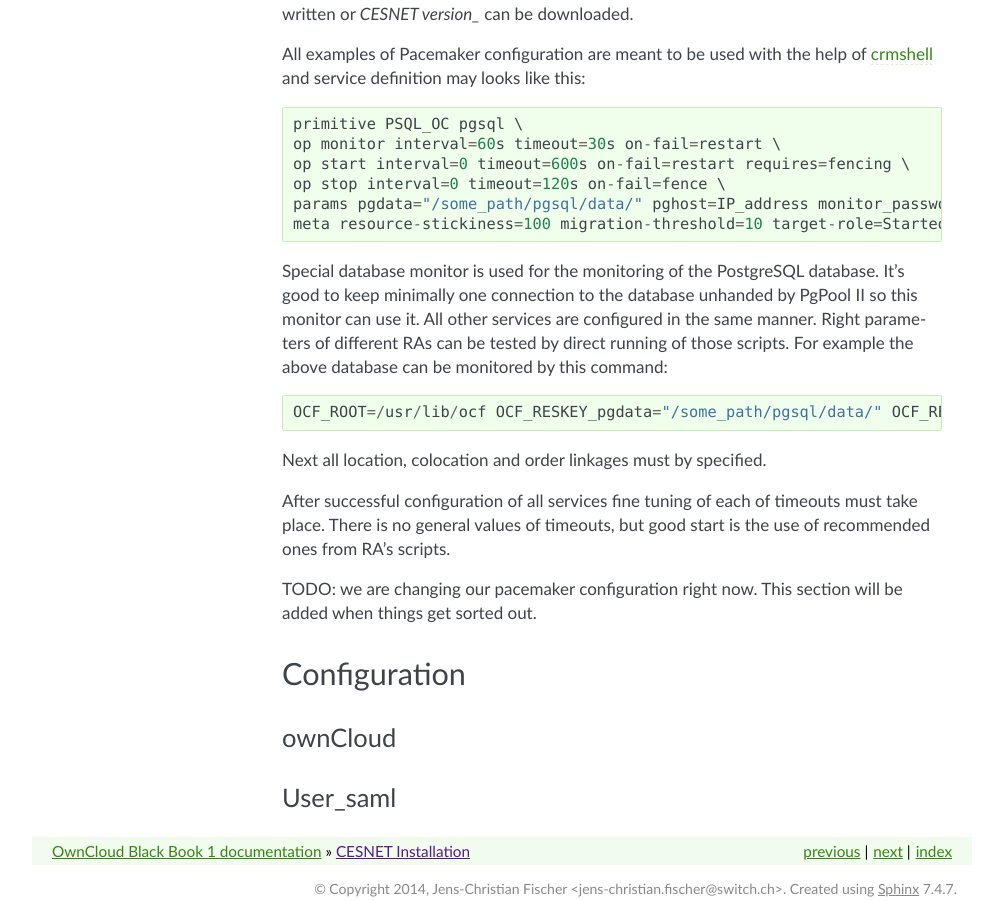
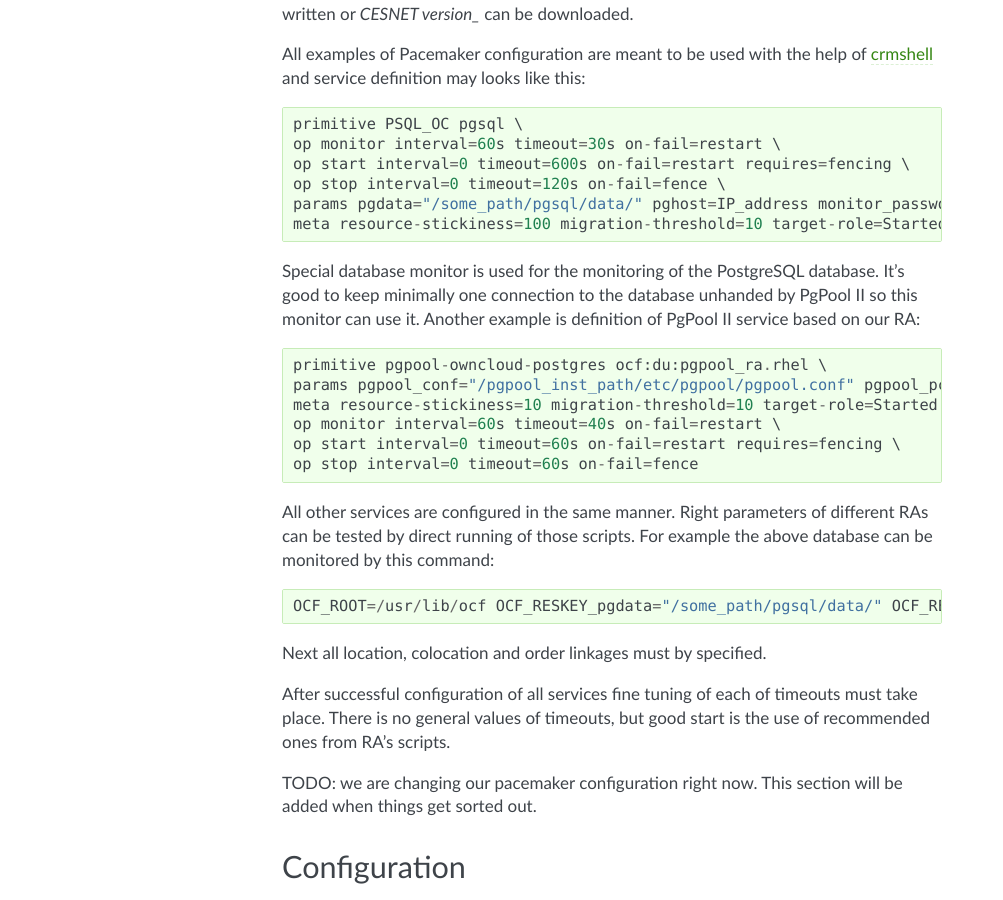
Before and after one commit to switch-ch/cloudservice-owncloud, a Sphinx documentation site: the page built from source/cesnet/installation.rst, in a window 1280 px wide and 900 px high, scrolled down 3891 px. Shown: the whole window, without its empty margins (138-1141 px from the left). Built offline with Sphinx 7.4.7, drawn with Linux system fonts in a browser that asks for light colours.

Commit message:
HA changes in install

```diff
--- a/source/cesnet/installation.rst
+++ b/source/cesnet/installation.rst
@@ -181,6 +181,15 @@
         meta resource-stickiness=100 migration-threshold=10 target-role=Started
 
 Special database monitor is used for the monitoring of the PostgreSQL database. It's good to keep minimally one connection to the database unhanded by PgPool II so this monitor can use it.
+Another example is definition of PgPool II service based on our RA::
+
+        primitive pgpool-owncloud-postgres ocf:du:pgpool_ra.rhel \
+        params pgpool_conf="/pgpool_inst_path/etc/pgpool/pgpool.conf" pgpool_pcp="/pgpool_inst_path/etc/pgpool/pcp.conf" logfile="/log_path/pgpool/pgpool.log" pgdata="/pgsql_data_path/pgsql/data/" pghost=IP_address monitor_password=password monitor_user=user pgdb=monitor pgport=port \
+        meta resource-stickiness=10 migration-threshold=10 target-role=Started \
+        op monitor interval=60s timeout=40s on-fail=restart \
+        op start interval=0 timeout=60s on-fail=restart requires=fencing \
+        op stop interval=0 timeout=60s on-fail=fence
+
 All other services are configured in the same manner. Right parameters of different RAs can be tested by direct running of those scripts. For example the above database can be monitored by this command::
 
         OCF_ROOT=/usr/lib/ocf OCF_RESKEY_pgdata="/some_path/pgsql/data/" OCF_RESKEY_pghost=IP_address OCF_RESKEY_monitor_password="password" OCF_RESKEY_monitor_user=user OCF_RESKEY_pgdb=monitor /usr/lib/ocf/resource.d/heartbeat/pgsql monitor
```
